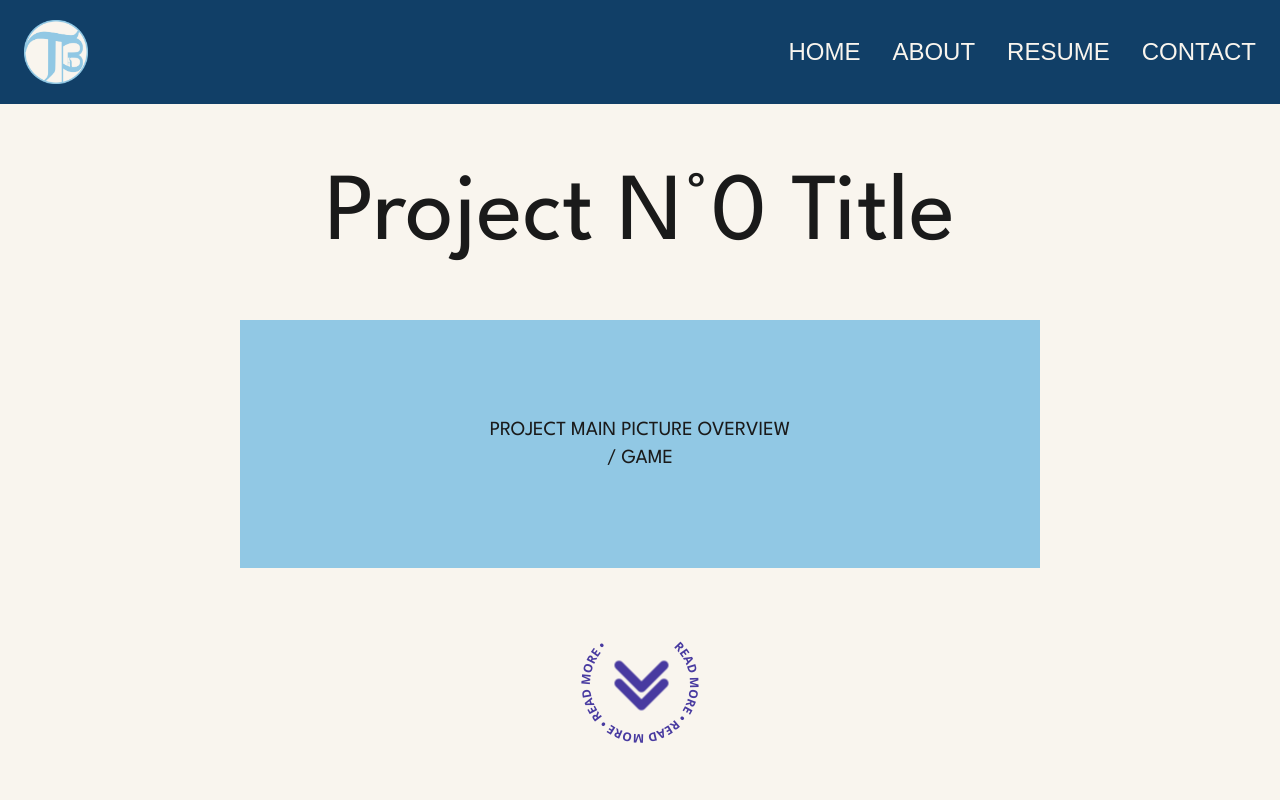
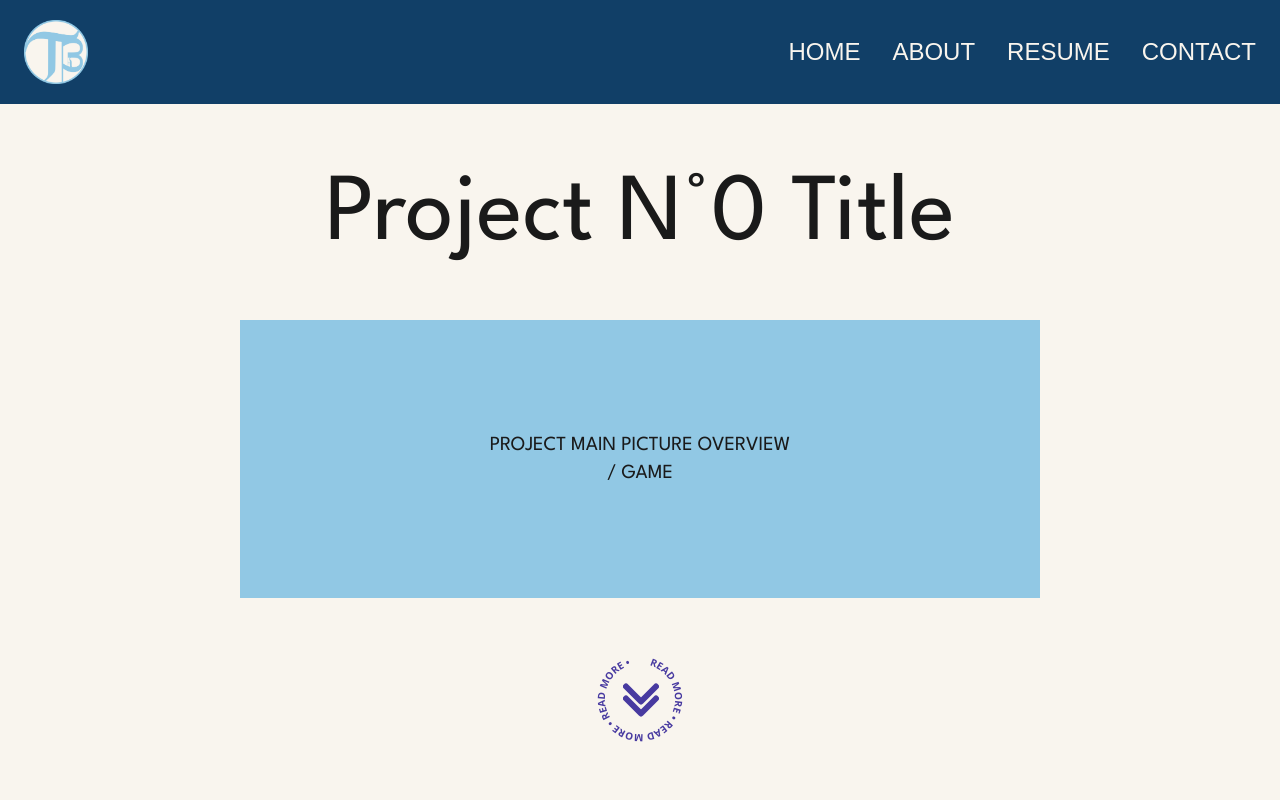
Before and after one commit to Tthide/Personal-Portfolio, an Angular app: page /project/0 in a window 1280 px wide. Shown: the top 800 px of the page. Built offline with nearby package versions, Linux system fonts and the light colour scheme; a web font is replaced by a local one.

Commit message:
refactor: resizing scroll icon

```diff
--- a/src/app/project-item/project-item.html
+++ b/src/app/project-item/project-item.html
@@ -11,7 +11,7 @@
         </div>
 
         <div class="hidden lg:flex justify-center items-center w-full">
-            <app-rotating-text-icon [size]="120" [fontSize]="12" [text]="'READ MORE'" [speed]="14" [scale]="3">
+            <app-rotating-text-icon [size]="90" [fontSize]="10" [text]="'READ MORE'" [speed]="14" [scale]="2">
             </app-rotating-text-icon>
         </div>
     </div>
```
